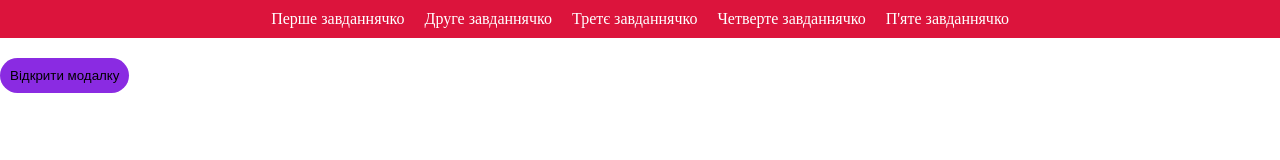
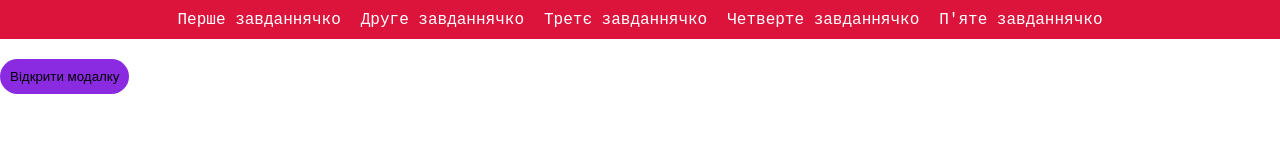
Before and after one commit to Spartanek/JAVASCRIPT, a plain HTML site: page HTML/1-assignment.html in a window 1280 px wide. Drawn offline with Linux system fonts and the light colour scheme.

Commit message:
small change

```diff
--- a/scss/base/_base.scss
+++ b/scss/base/_base.scss
@@ -25,3 +25,7 @@ header {
 .li-item:not(:last-child) {
   margin-right: 20px;
 }
+.header-link {
+  font-family: "Courier New", Courier, monospace;
+  font-size: medium;
+}
```
Also changed, not shown: css/main.css.
